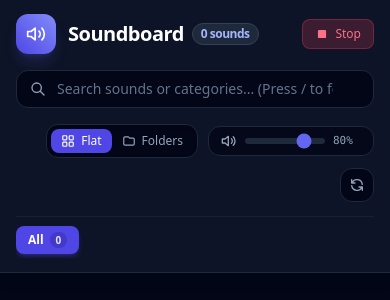
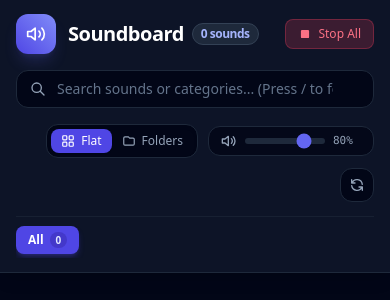
Before and after one commit to MisterX2000/3Sound, a Python web app: template templates/index.html in a window 390 px wide. Shown: the top 300 px of the page. Run offline with Jinja, Linux system fonts and the light colour scheme; the template is opened without the code that fills it, so the values that code supplies are empty.

Commit message:
Fix badge & stop button wrap, focus/playing border on stop, and overlap toggle

```diff
--- a/static/js/app.js
+++ b/static/js/app.js
@@ -51,7 +51,7 @@
         muted: this.isMuted,
         allowOverlap: this.allowOverlap,
         onUpdate: (soundId, state) => {
-          this.playback[soundId] = state;
+          this.playback = { ...this.playback, [soundId]: state };
         }
       });
 
@@ -156,8 +156,12 @@
       this.audio.setMuted(this.isMuted);
     },
 
-    toggleOverlap() {
-      this.allowOverlap = !this.allowOverlap;
+    toggleOverlap(forcedVal = null) {
+      if (typeof forcedVal === 'boolean') {
+        this.allowOverlap = forcedVal;
+      } else {
+        this.allowOverlap = !this.allowOverlap;
+      }
       localStorage.setItem('soundboard_overlap', String(this.allowOverlap));
       this.audio.setAllowOverlap(this.allowOverlap);
     },
@@ -199,6 +203,7 @@
       }
       if (this.isPlaying(sound.id)) {
         this.audio.stop(sound.id);
+        this.playback = { ...this.playback, [sound.id]: { isPlaying: false, isLooping: false, progress: 0 } };
       } else {
         this.audio.play(sound, false);
       }
@@ -215,6 +220,15 @@
 
     stopAllSounds() {
       this.audio.stopAll();
+      this.playback = {};
+      if (typeof document !== 'undefined') {
+        if (document.activeElement && typeof document.activeElement.blur === 'function') {
+          document.activeElement.blur();
+        }
+        document.querySelectorAll('.sound-card').forEach((el) => {
+          if (typeof el.blur === 'function') el.blur();
+        });
+      }
     },
 
     isPlaying(soundId) {
--- a/static/js/audio.js
+++ b/static/js/audio.js
@@ -54,12 +54,17 @@ class AudioManager {
       endTimeoutId: null,
       sound,
       isLooping: Boolean(startWithLoop),
-      progress: 0
+      progress: 0,
+      isStopped: false
     };
+
+    // Register active audio immediately to avoid race conditions with stop/stopAll
+    this.activeAudios.set(soundId, activeItem);
+    this.onUpdate(soundId, { isPlaying: true, isLooping: activeItem.isLooping, progress: 0 });
 
     // Native timeupdate listener with smooth progress calculation
     audio.addEventListener('timeupdate', () => {
-      if (audio.duration && audio.duration > 0) {
+      if (!activeItem.isStopped && audio.duration && audio.duration > 0) {
         const pct = Math.min(100, Math.max(0, (audio.currentTime / audio.duration) * 100));
         activeItem.progress = pct;
         this.onUpdate(soundId, { isPlaying: true, isLooping: activeItem.isLooping, progress: pct });
@@ -68,6 +73,7 @@ class AudioManager {
 
     // Ended event: ensure bar completes to 100%, hold for 350ms before reset
     audio.addEventListener('ended', () => {
+      if (activeItem.isStopped) return;
       activeItem.progress = 100;
       this.onUpdate(soundId, { isPlaying: true, isLooping: false, progress: 100 });
 
@@ -82,11 +88,10 @@ class AudioManager {
       this.cleanup(soundId);
     });
 
-    audio.play().then(() => {
-      this.activeAudios.set(soundId, activeItem);
-      this.onUpdate(soundId, { isPlaying: true, isLooping: activeItem.isLooping, progress: 0 });
-    }).catch((err) => {
-      console.warn('Audio playback prevented or failed:', err);
+    audio.play().catch((err) => {
+      if (!activeItem.isStopped) {
+        console.warn('Audio playback prevented or failed:', err);
+      }
       this.cleanup(soundId);
     });
   }
@@ -94,6 +99,7 @@ class AudioManager {
   stop(soundId) {
     const item = this.activeAudios.get(soundId);
     if (item) {
+      item.isStopped = true;
       if (item.endTimeoutId) {
         clearTimeout(item.endTimeoutId);
         item.endTimeoutId = null;
@@ -139,6 +145,7 @@ class AudioManager {
   stopAll() {
     const ids = Array.from(this.activeAudios.keys());
     ids.forEach((id) => this.stop(id));
+    this.activeAudios.clear();
   }
 }
 
--- a/templates/index.html
+++ b/templates/index.html
@@ -78,32 +78,32 @@
       <div class="flex flex-col md:flex-row items-center justify-between gap-4">
 
         <!-- Logo / Title & Stats -->
-        <div class="flex items-center justify-between w-full md:w-auto">
-          <div class="flex items-center gap-3">
-            <div class="h-10 w-10 rounded-xl bg-gradient-to-tr from-brand-600 to-indigo-400 flex items-center justify-center shadow-lg shadow-indigo-500/20 text-white">
+        <div class="flex items-center justify-between w-full md:w-auto gap-3">
+          <div class="flex items-center gap-3 min-w-0">
+            <div class="h-10 w-10 rounded-xl bg-gradient-to-tr from-brand-600 to-indigo-400 flex items-center justify-center shadow-lg shadow-indigo-500/20 text-white shrink-0">
               <svg xmlns="http://www.w3.org/2000/svg" class="h-5 w-5" viewBox="0 0 24 24" fill="none" stroke="currentColor" stroke-width="2" stroke-linecap="round" stroke-linejoin="round">
                 <path d="M11 5L6 9H2v6h4l5 4V5z"></path>
                 <path d="M15.54 8.46a5 5 0 0 1 0 7.07"></path>
                 <path d="M19.07 4.93a10 10 0 0 1 0 14.14"></path>
               </svg>
             </div>
-            <div>
-              <h1 class="text-xl font-bold tracking-tight text-white flex items-center gap-2">
-                Soundboard
-                <span x-text="displayedCountBadge" class="text-xs font-semibold px-2 py-0.5 rounded-full bg-slate-800 text-indigo-300 border border-slate-700">
+            <div class="min-w-0">
+              <h1 class="text-xl font-bold tracking-tight text-white flex items-center gap-2 flex-wrap sm:flex-nowrap">
+                <span class="whitespace-nowrap">Soundboard</span>
+                <span x-text="displayedCountBadge" class="text-xs font-semibold px-2 py-0.5 rounded-full bg-slate-800 text-indigo-300 border border-slate-700 whitespace-nowrap shrink-0">
                   0 sounds
                 </span>
               </h1>
-              <p class="text-xs text-slate-400 hidden sm:block">Click any button to play sound</p>
+              <p class="text-xs text-slate-400 hidden sm:block whitespace-nowrap">Click any button to play sound</p>
             </div>
           </div>
 
           <!-- Mobile Stop All shortcut -->
-          <button @click="stopAllSounds()" class="md:hidden flex items-center gap-1.5 px-3 py-1.5 rounded-lg bg-rose-500/20 text-rose-400 border border-rose-500/30 hover:bg-rose-500/30 transition text-xs font-medium cursor-pointer">
-            <svg class="w-3.5 h-3.5 fill-current" viewBox="0 0 24 24">
+          <button @click="stopAllSounds()" class="md:hidden flex items-center gap-1.5 px-3 py-1.5 rounded-lg bg-rose-500/20 text-rose-400 border border-rose-500/30 hover:bg-rose-500/30 transition text-xs font-medium cursor-pointer whitespace-nowrap shrink-0">
+            <svg class="w-3.5 h-3.5 fill-current shrink-0" viewBox="0 0 24 24">
               <rect x="5" y="5" width="14" height="14" rx="2"></rect>
             </svg>
-            Stop
+            <span>Stop All</span>
           </button>
         </div>
 
@@ -193,9 +193,9 @@
           <button
             @click="stopAllSounds()"
             title="Stop all currently playing sounds (Esc)"
-            class="hidden md:flex items-center gap-1.5 px-3 py-2 rounded-xl bg-rose-500/10 text-rose-400 border border-rose-500/20 hover:bg-rose-500/20 hover:border-rose-500/40 transition font-medium text-xs shadow-sm cursor-pointer"
+            class="hidden md:flex items-center gap-1.5 px-3 py-2 rounded-xl bg-rose-500/10 text-rose-400 border border-rose-500/20 hover:bg-rose-500/20 hover:border-rose-500/40 transition font-medium text-xs shadow-sm cursor-pointer whitespace-nowrap shrink-0"
           >
-            <svg class="w-3.5 h-3.5 fill-current" viewBox="0 0 24 24">
+            <svg class="w-3.5 h-3.5 fill-current shrink-0" viewBox="0 0 24 24">
               <rect x="5" y="5" width="14" height="14" rx="2"></rect>
             </svg>
             <span>Stop All</span>
@@ -289,7 +289,7 @@
 
         <!-- Overlap Toggle -->
         <label class="hidden sm:flex items-center gap-2 cursor-pointer text-xs text-slate-400 select-none whitespace-nowrap shrink-0">
-          <input type="checkbox" x-model="allowOverlap" @change="toggleOverlap()" class="sr-only peer">
+          <input type="checkbox" :checked="allowOverlap" @change="toggleOverlap($event.target.checked)" class="sr-only peer">
           <div class="w-7 h-4 bg-slate-800 peer-focus:outline-none rounded-full peer peer-checked:after:translate-x-full peer-checked:after:border-white after:content-[''] after:absolute after:top-[2px] after:left-[2px] after:bg-white after:border-gray-300 after:border after:rounded-full after:h-3 after:w-3 after:transition-all peer-checked:bg-brand-600 relative"></div>
           <span class="text-slate-300">Overlap</span>
         </label>
```
